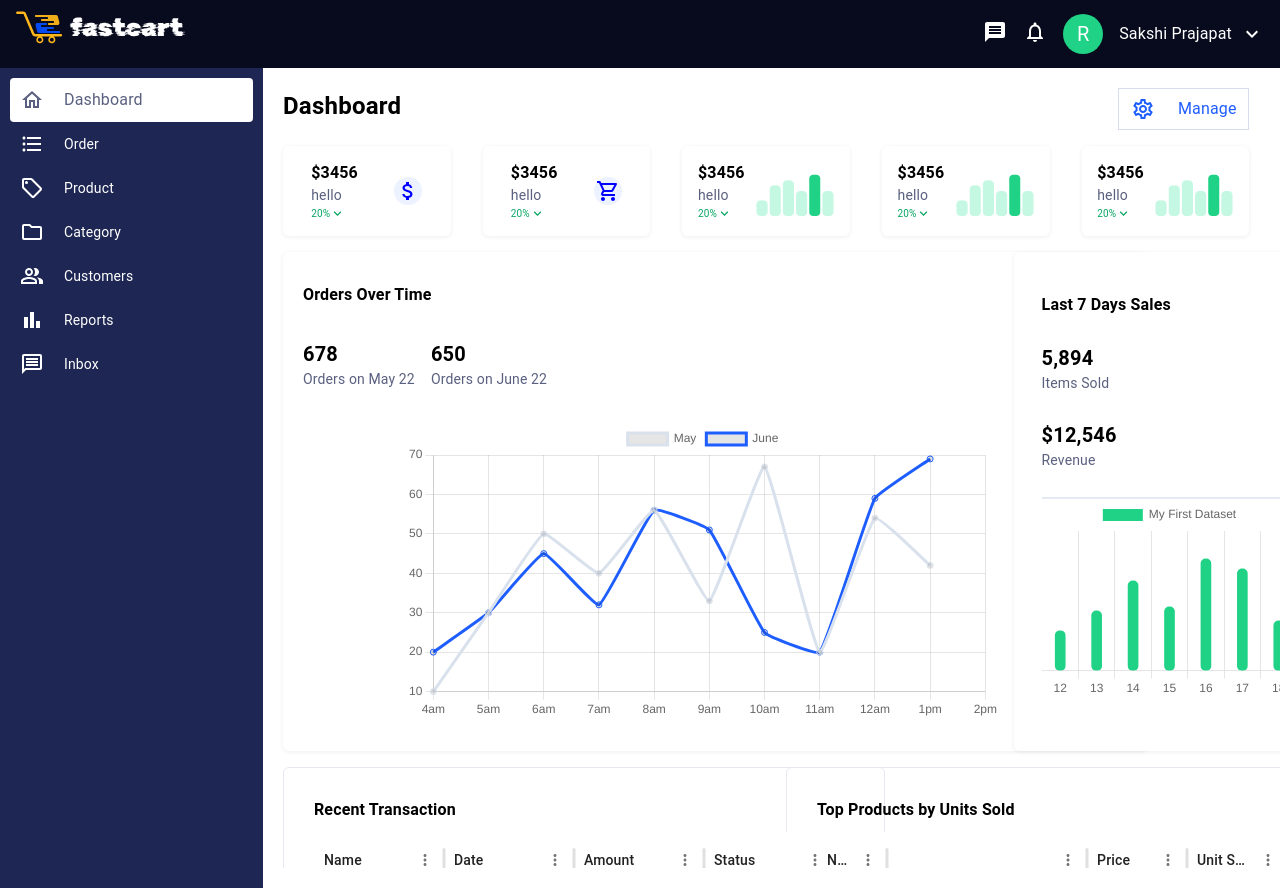
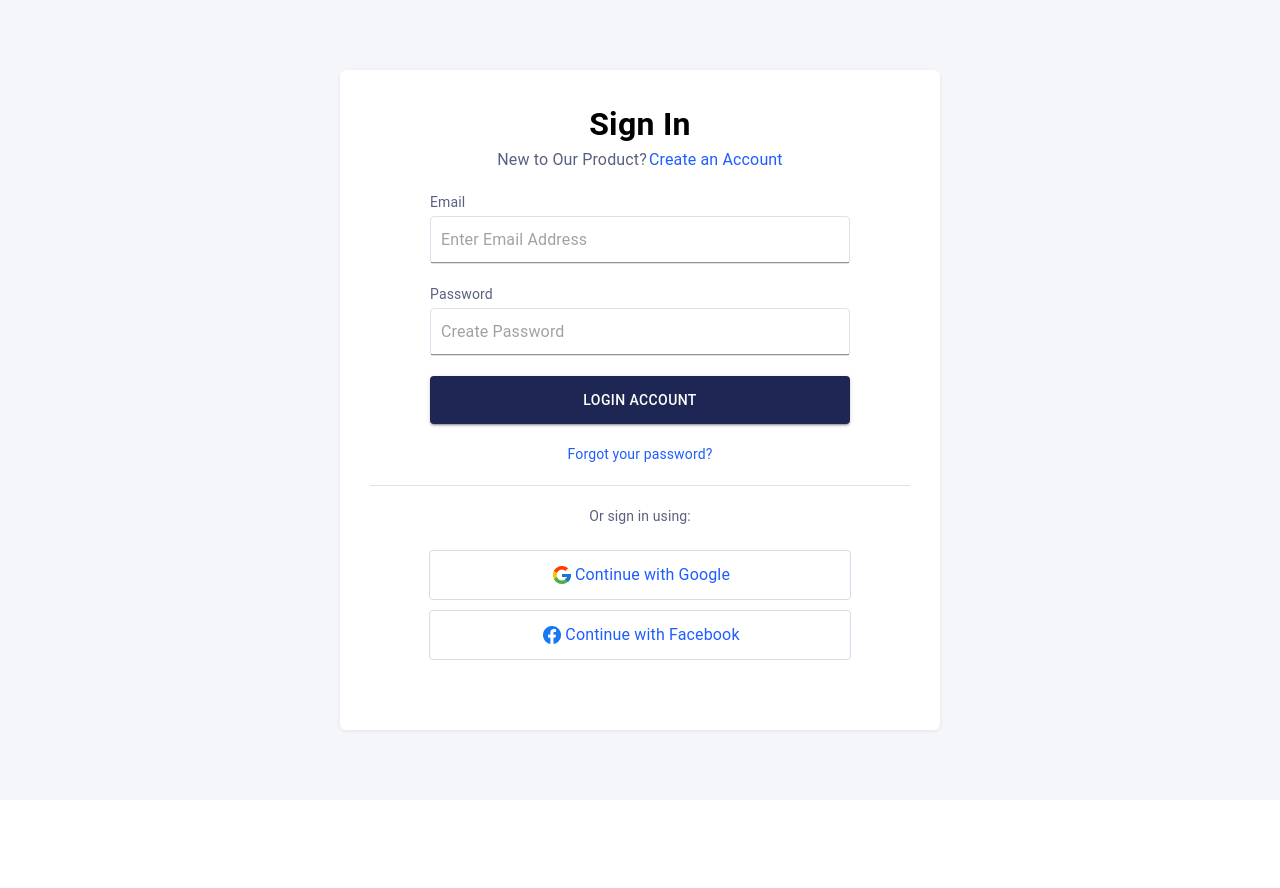
Before and after one commit to tw-vineet/e-commerce-Mern, a React (Create React App) app in the folder admin/: page /login in a window 1280 px wide. After the commit the page ends 800 px from the top, so only its background shows below. Built offline with nearby package versions, Linux system fonts and the light colour scheme; grey boxes are pictures that could not be loaded.

Commit message:
create login-register

```diff
--- a/admin/src/App.tsx
+++ b/admin/src/App.tsx
@@ -1,17 +1,19 @@
 import { Header, SideBar } from "./layout";
 import { Box,} from "@mui/material";
-import { Dashboard } from "./screen";
+import { Dashboard, Login, Register } from "./screen";
 
 function App() {
   return (
     <>
-      <Header />
+      {/* <Header />
       <Box display="flex">
         <SideBar />
         <Box width="100%" height="100vh" overflow="auto">
           <Dashboard />
         </Box>
-      </Box>
+      </Box> */}
+      <Login/>
+      {/* <Register/> */}
     </>
   );
 }
--- a/admin/src/screen/index.ts
+++ b/admin/src/screen/index.ts
@@ -1 +1,3 @@
 export * from "./dashboard"
+export * from "./login"
+export * from "./register"
--- /dev/null
+++ b/admin/src/screen/login/Login.tsx
@@ -0,0 +1,90 @@
+import { Box, Divider, Typography } from "@mui/material";
+import {
+  InputStyle,
+  LoginBox,
+  LoginBoxArea,
+  FormBox,
+  CreateButton,
+  DirctLoginBox,
+  GoogleFbBox,
+} from "./style";
+import Facebook from "../../asset/images/login/Facebook.png";
+import Google from "../../asset/images/login/Google.png";
+export const Login = () => {
+  return (
+    <LoginBoxArea>
+      <LoginBox>
+        <Box>
+          <Typography fontWeight="700" fontSize="32px" textAlign="center">
+           Sign In
+          </Typography>
+          <Box justifyContent="center" display="flex" gap="2px">
+            <Typography fontWeight="400" fontSize="16px" color="#5A607F">
+            New to Our Product?
+            </Typography>
+            <Typography fontWeight="400" fontSize="16px" color="#1E5EFF">
+            Create an Account
+            </Typography>
+          </Box>
+        </Box>
+
+        <FormBox>
+          <Box>
+            <Typography
+              fontWeight="400"
+              fontSize="14px"
+              color="#5A607F"
+              marginBottom="3px"
+            >
+              Email
+            </Typography>
+            <InputStyle placeholder="Enter Email Address" />
+          </Box>
+
+          <Box>
+            <Typography
+              fontWeight="400"
+              fontSize="14px"
+              color="#5A607F"
+              marginBottom="3px"
+            >
+              Password
+            </Typography>
+            <InputStyle placeholder="Create Password" />
+          </Box>
+
+          <CreateButton variant="contained">Login Account</CreateButton>
+        </FormBox>
+        <Box textAlign="center">
+          <Typography fontSize="14px" fontStyle="400" color="#1E5EFF">
+          Forgot your password?
+          </Typography>
+        </Box>
+        <Divider />
+        <Typography
+          fontWeight="400"
+          fontSize="14px"
+          color="#5A607F"
+          marginBottom="3px"
+          textAlign="center"
+        >
+          Or sign in using:
+        </Typography>
+        <GoogleFbBox>
+          <DirctLoginBox>
+            <Box component="img" src={Google} height="24px" />
+            <Typography fontWeight="400" fontSize="16px" color="#1E5EFF">
+              Continue with Google
+            </Typography>
+          </DirctLoginBox>
+          <DirctLoginBox>
+            <Box component="img" src={Facebook} height="24px" />
+            <Typography fontWeight="400" fontSize="16px" color="#1E5EFF">
+              Continue with Facebook
+            </Typography>
+          </DirctLoginBox>
+        </GoogleFbBox>
+      </LoginBox>
+    </LoginBoxArea>
+  );
+};
--- /dev/null
+++ b/admin/src/screen/login/index.ts
@@ -0,0 +1 @@
+export * from "./Login"
--- /dev/null
+++ b/admin/src/screen/login/style.ts
@@ -0,0 +1,67 @@
+import { Box, Button, Input } from "@mui/material";
+import styled from "styled-components";
+
+export const LoginBoxArea = styled(Box)({
+  height: "100vh",
+  width: "100%",
+  display: "flex",
+  justifyContent: "center",
+  alignItems: "center",
+  backgroundColor: "#F5F6FA",
+});
+
+export const LoginBox = styled(Box)({
+  height: "600px",
+  width: "540px",
+  borderRadius: "6px",
+  boxShadow: "0px 1px 4px 0px rgba(21, 34, 50, 0.08)",
+  backgroundColor: "#FFFFFF",
+  padding: "30px",
+  display:"flex",
+  flexDirection:"column",
+  gap:"20px"
+});
+
+export const InputStyle = styled(Input)({
+  height: "48px",
+  width: "420px",
+  borderRadius: "4px",
+  border: "1px solid #D9E1EC",
+  backgroundColor: "#FFFFFF",
+  padding: "10px",
+});
+
+export const FormBox = styled(Box)({
+  display: "flex",
+  flexDirection: "column",
+  alignItems: "center",
+  gap: "20px",
+});
+
+export const CreateButton = styled(Button)({
+  width: "420px",
+  height: "48px",
+  backgroundColor: "#1E2753 !important",
+  borderRadius: "4px !imporatnt",
+  fontSize: "16px",
+  fontWeight: "400",
+  color: "#FFFFFF",
+});
+
+export const DirctLoginBox = styled(Box)({
+  border: "1px solid #D7DBEC",
+  borderRadius: "4px",
+  width: "420px",
+  height: "48px",
+  display: "flex",
+  justifyContent: "center",
+  alignItems: "center",
+  gap: 1,
+});
+
+export const GoogleFbBox = styled(Box)({
+    display: "flex",
+    flexDirection: "column",
+    alignItems: "center",
+    gap:10
+})
--- /dev/null
+++ b/admin/src/screen/register/Register.tsx
@@ -0,0 +1,93 @@
+import { Box, Divider, Typography } from "@mui/material";
+import {
+  InputStyle,
+  RegisterBox,
+  RegisterBoxArea,
+  FormBox,
+  CreateButton,
+  DirctRegisterBox,
+  GoogleFbBox,
+} from "./style";
+import Facebook from "../../asset/images/login/Facebook.png";
+import Google from "../../asset/images/login/Google.png";
+export const Register = () => {
+  return (
+    <RegisterBoxArea>
+      <RegisterBox>
+        <Box>
+          <Typography fontWeight="700" fontSize="32px" textAlign="center">
+            Create an Account
+          </Typography>
+          <Box justifyContent="center" display="flex">
+            <Typography fontWeight="400" fontSize="16px" color="#5A607F">
+              Have an Account?
+            </Typography>
+            <Typography fontWeight="400" fontSize="16px" color="#1E5EFF">
+              SignIn
+            </Typography>
+          </Box>
+        </Box>
+
+        <FormBox>
+          <Box>
+            <Typography
+              fontWeight="400"
+              fontSize="14px"
+              color="#5A607F"
+              marginBottom="3px"
+            >
+              Email
+            </Typography>
+            <InputStyle placeholder="Enter Email Address" />
+          </Box>
+
+          <Box>
+            <Typography
+              fontWeight="400"
+              fontSize="14px"
+              color="#5A607F"
+              marginBottom="3px"
+            >
+              Password
+            </Typography>
+            <InputStyle placeholder="Create Password" />
+          </Box>
+
+          <CreateButton variant="contained">Create Account</CreateButton>
+        </FormBox>
+        <Box textAlign="center">
+          <Typography fontSize="14px" fontStyle="400" color="#5A607F">
+            By creating account, you agree to our
+          </Typography>
+          <Typography fontSize="14px" fontStyle="400" color="#1E5EFF">
+            Terms of Service
+          </Typography>
+        </Box>
+        <Divider />
+        <Typography
+          fontWeight="400"
+          fontSize="14px"
+          color="#5A607F"
+          marginBottom="3px"
+          textAlign="center"
+        >
+          Or create an account using:
+        </Typography>
+        <GoogleFbBox>
+          <DirctRegisterBox>
+            <Box component="img" src={Google} height="24px" />
+            <Typography fontWeight="400" fontSize="16px" color="#1E5EFF">
+              Continue with Google
+            </Typography>
+          </DirctRegisterBox>
+          <DirctRegisterBox>
+            <Box component="img" src={Facebook} height="24px" />
+            <Typography fontWeight="400" fontSize="16px" color="#1E5EFF">
+              Continue with Facebook
+            </Typography>
+          </DirctRegisterBox>
+        </GoogleFbBox>
+      </RegisterBox>
+    </RegisterBoxArea>
+  );
+};
--- /dev/null
+++ b/admin/src/screen/register/index.ts
@@ -0,0 +1 @@
+export * from "./Register"
--- /dev/null
+++ b/admin/src/screen/register/style.ts
@@ -0,0 +1,67 @@
+import { Box, Button, Input } from "@mui/material";
+import styled from "styled-components";
+
+export const RegisterBoxArea = styled(Box)({
+  height: "100vh",
+  width: "100%",
+  display: "flex",
+  justifyContent: "center",
+  alignItems: "center",
+  backgroundColor: "#F5F6FA",
+});
+
+export const RegisterBox = styled(Box)({
+  height: "600px",
+  width: "540px",
+  borderRadius: "6px",
+  boxShadow: "0px 1px 4px 0px rgba(21, 34, 50, 0.08)",
+  backgroundColor: "#FFFFFF",
+  padding: "30px",
+  display:"flex",
+  flexDirection:"column",
+  gap:"20px"
+});
+
+export const InputStyle = styled(Input)({
+  height: "48px",
+  width: "420px",
+  borderRadius: "4px",
+  border: "1px solid #D9E1EC",
+  backgroundColor: "#FFFFFF",
+  padding: "10px",
+});
+
+export const FormBox = styled(Box)({
+  display: "flex",
+  flexDirection: "column",
+  alignItems: "center",
+  gap: "20px",
+});
+
+export const CreateButton = styled(Button)({
+  width: "420px",
+  height: "48px",
+  backgroundColor: "#1E2753 !important",
+  borderRadius: "4px !imporatnt",
+  fontSize: "16px",
+  fontWeight: "400",
+  color: "#FFFFFF",
+});
+
+export const DirctRegisterBox = styled(Box)({
+  border: "1px solid #D7DBEC",
+  borderRadius: "4px",
+  width: "420px",
+  height: "48px",
+  display: "flex",
+  justifyContent: "center",
+  alignItems: "center",
+  gap: 1,
+});
+
+export const GoogleFbBox = styled(Box)({
+    display: "flex",
+    flexDirection: "column",
+    alignItems: "center",
+    gap:10
+})
```
Also changed, not shown: admin/src/asset/images/login/Facebook.png (added), admin/src/asset/images/login/Google.png (added).
